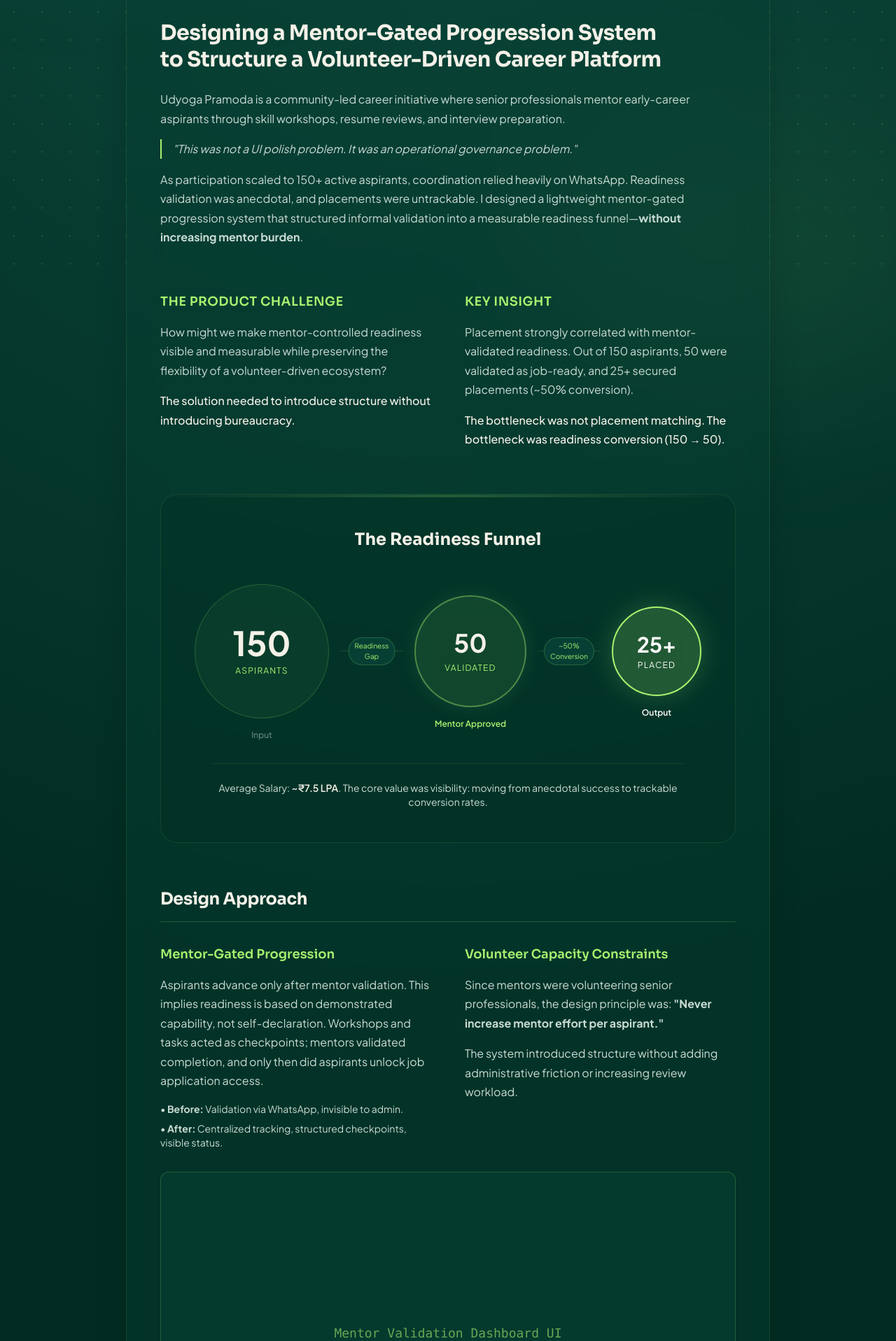
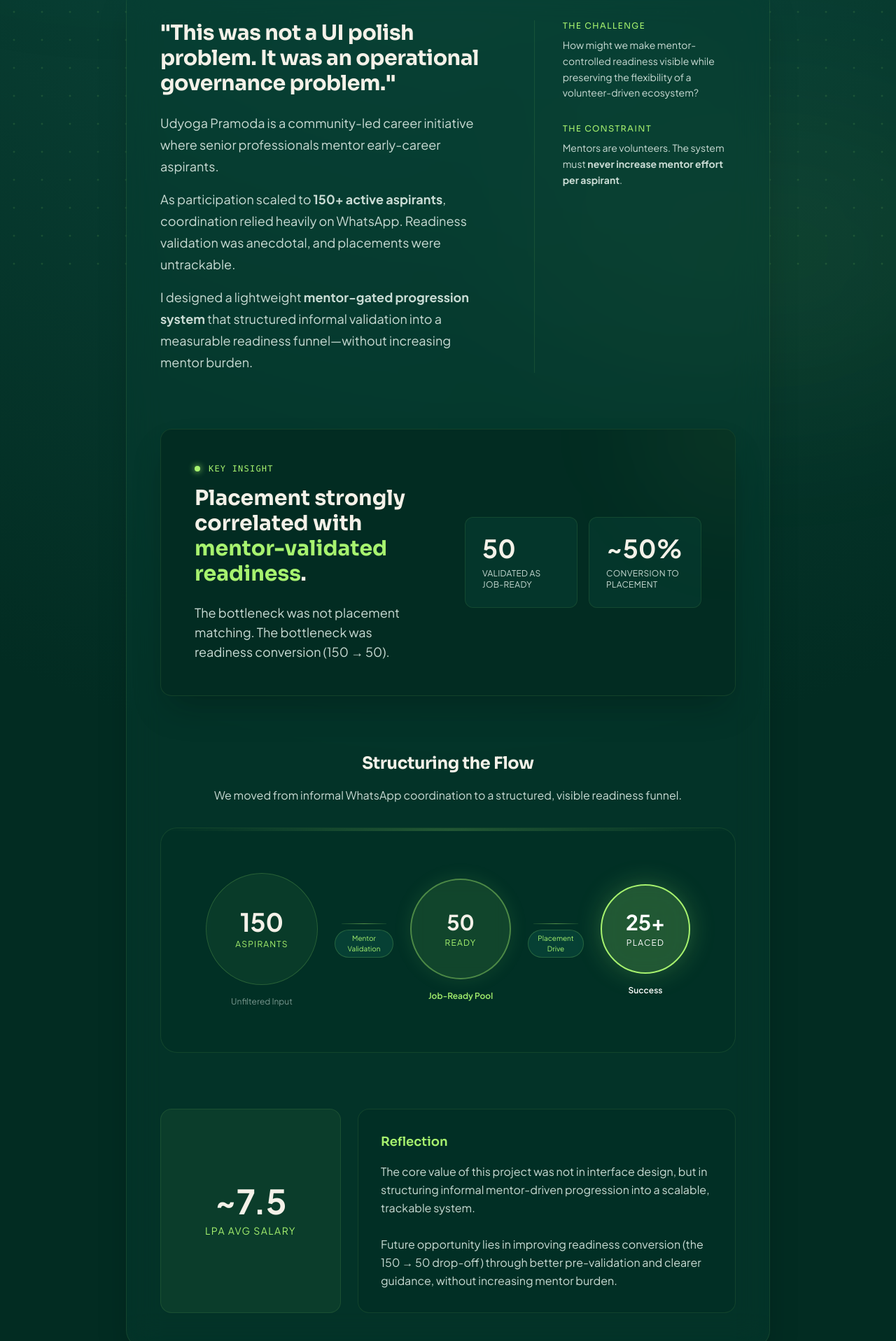
Before and after one commit to nirmith99/supragnya-portfolio, a Next.js app: page /udyoga-pramoda in a window 1280 px wide. Shown: the part 403-2320 px from the top of the page at 70% size. Built offline with nearby package versions, Linux system fonts and the light colour scheme.

Commit message:
feat: High-fidelity refactor of Udyoga Pramoda page

```diff
--- a/app/udyoga-pramoda/page.tsx
+++ b/app/udyoga-pramoda/page.tsx
@@ -9,141 +9,145 @@
             timeline="Volunteer Initiative"
             tags={["EdTech", "Service Design", "Operational Governance"]}
         >
-            <div className="space-y-16">
-                {/* Intro */}
-                <section className="space-y-6">
-                    <h2 className="text-3xl font-bold text-[#F4F1E8] leading-tight">
-                        Designing a Mentor-Gated Progression System to Structure a Volunteer-Driven Career Platform
+            <div className="space-y-20">
+                {/* 1. Context & The "Why" - Editorial Layout */}
+                <section className="grid grid-cols-1 md:grid-cols-12 gap-10">
+                    <div className="md:col-span-7 space-y-6">
+                        <h2 className="text-2xl md:text-3xl font-bold text-[#F4F1E8] leading-tight">
+                            &quot;This was not a UI polish problem. It was an operational governance problem.&quot;
                         </h2>
-                    <div className="text-[#cadcd5] leading-relaxed space-y-4">
+                        <div className="text-[#cadcd5] text-lg leading-relaxed space-y-4">
                             <p>
-                            Udyoga Pramoda is a community-led career initiative where senior professionals mentor early-career aspirants through skill workshops, resume reviews, and interview preparation.
-                        </p>
-                        <p className="border-l-2 border-[#a7f36f] pl-4 italic">
-                            &quot;This was not a UI polish problem. It was an operational governance problem.&quot;
+                                Udyoga Pramoda is a community-led career initiative where senior professionals mentor early-career aspirants.
                             </p>
                             <p>
-                            As participation scaled to 150+ active aspirants, coordination relied heavily on WhatsApp. Readiness validation was anecdotal, and placements were untrackable.
-                            I designed a lightweight mentor-gated progression system that structured informal validation into a measurable readiness funnel—<strong>without increasing mentor burden</strong>.
+                                As participation scaled to <strong>150+ active aspirants</strong>, coordination relied heavily on WhatsApp. Readiness validation was anecdotal, and placements were untrackable.
                             </p>
+                            <p>
+                                I designed a lightweight <strong>mentor-gated progression system</strong> that structured informal validation into a measurable readiness funnel—without increasing mentor burden.
+                            </p>
+                        </div>
+                    </div>
+                    <div className="md:col-span-1 hidden md:block border-r border-[#a7f36f]/10"></div>
+                    <div className="md:col-span-4 space-y-8">
+                        <div>
+                            <h3 className="text-[#a7f36f] text-xs uppercase tracking-widest mb-2">The Challenge</h3>
+                            <p className="text-[#cadcd5] text-sm leading-relaxed">
+                                How might we make mentor-controlled readiness visible while preserving the flexibility of a volunteer-driven ecosystem?
+                            </p>
+                        </div>
+                        <div>
+                            <h3 className="text-[#a7f36f] text-xs uppercase tracking-widest mb-2">The Constraint</h3>
+                            <p className="text-[#cadcd5] text-sm leading-relaxed">
+                                Mentors are volunteers. The system must <strong>never increase mentor effort per aspirant</strong>.
+                            </p>
+                        </div>
                     </div>
                 </section>
 
-                {/* Challenge & Insight */}
-                <section className="grid md:grid-cols-2 gap-12">
-                    <div className="space-y-4">
-                        <h3 className="text-[#a7f36f] font-semibold text-lg uppercase tracking-wide">The Product Challenge</h3>
-                        <p className="text-[#cadcd5]">
-                            How might we make mentor-controlled readiness visible and measurable while preserving the flexibility of a volunteer-driven ecosystem?
-                        </p>
-                        <p className="text-[#F4F1E8] font-medium">
-                            The solution needed to introduce structure without introducing bureaucracy.
-                        </p>
+                {/* 2. The Key Insight - Dark "Feature" Box */}
+                <section className="bg-[#022c22] rounded-2xl p-8 md:p-12 border border-[#a7f36f]/10 shadow-2xl relative overflow-hidden group">
+                    <div className="absolute top-0 right-0 w-64 h-64 bg-[#a7f36f]/5 rounded-full blur-[80px] -translate-y-1/2 translate-x-1/2"></div>
+
+                    <div className="relative z-10 grid md:grid-cols-2 gap-12 items-center">
+                        <div>
+                            <div className="flex items-center gap-3 mb-4">
+                                <div className="w-2 h-2 rounded-full bg-[#a7f36f] shadow-[0_0_10px_#a7f36f]"></div>
+                                <span className="text-[#a7f36f] text-xs uppercase tracking-widest font-mono">Key Insight</span>
                             </div>
-                    <div className="space-y-4">
-                        <h3 className="text-[#a7f36f] font-semibold text-lg uppercase tracking-wide">Key Insight</h3>
-                        <p className="text-[#cadcd5]">
-                            Placement strongly correlated with mentor-validated readiness.
-                            Out of 150 aspirants, 50 were validated as job-ready, and 25+ secured placements (~50% conversion).
-                        </p>
-                        <p className="text-[#F4F1E8] font-medium">
+                            <h3 className="text-2xl md:text-3xl font-bold text-[#F4F1E8] mb-6 leading-tight">
+                                Placement strongly correlated with <span className="text-[#a7f36f]">mentor-validated readiness</span>.
+                            </h3>
+                            <p className="text-[#cadcd5] text-lg">
                                 The bottleneck was not placement matching. The bottleneck was readiness conversion (150 → 50).
                             </p>
                         </div>
+                        <div className="grid grid-cols-2 gap-4">
+                            <div className="bg-[#064034]/50 p-6 rounded-xl border border-[#a7f36f]/10">
+                                <div className="text-4xl font-bold text-[#F4F1E8] mb-2">50</div>
+                                <div className="text-[#cadcd5] text-xs uppercase tracking-wide">Validated as<br />Job-Ready</div>
+                            </div>
+                            <div className="bg-[#064034]/50 p-6 rounded-xl border border-[#a7f36f]/10">
+                                <div className="text-4xl font-bold text-[#F4F1E8] mb-2">~50%</div>
+                                <div className="text-[#cadcd5] text-xs uppercase tracking-wide">Conversion to<br />Placement</div>
+                            </div>
+                        </div>
+                    </div>
                 </section>
 
-                {/* Funnel Visualization */}
-                {/* Funnel Visualization */}
-                <section className="bg-[#022c22]/30 p-8 md:p-12 rounded-3xl border border-[#a7f36f]/10 text-center relative overflow-hidden">
-                    <div className="absolute top-0 left-0 w-full h-1 bg-gradient-to-r from-transparent via-[#a7f36f]/20 to-transparent"></div>
-                    <h3 className="text-xl md:text-2xl font-bold text-[#F4F1E8] mb-12">The Readiness Funnel</h3>
-
-                    <div className="flex flex-col md:flex-row items-center justify-center gap-4 relative z-10">
-                        {/* Stage 1 */}
-                        <div className="relative group">
-                            <div className="w-48 h-48 rounded-full border border-[#a7f36f]/20 bg-[#a7f36f]/5 flex flex-col items-center justify-center backdrop-blur-sm group-hover:border-[#a7f36f]/40 transition-colors duration-300">
-                                <span className="text-5xl font-bold text-[#F4F1E8]">150</span>
-                                <span className="text-[#a7f36f] text-xs uppercase tracking-widest mt-2">Aspirants</span>
-                            </div>
-                            <div className="absolute -bottom-8 left-1/2 -translate-x-1/2 text-[#cadcd5]/60 text-xs whitespace-nowrap">Input</div>
+                {/* 3. The Solution: Funnel Visualization */}
+                <section className="space-y-8">
+                    <div className="text-center max-w-2xl mx-auto">
+                        <h2 className="text-2xl font-bold text-[#F4F1E8] mb-4">Structuring the Flow</h2>
+                        <p className="text-[#cadcd5]">
+                            We moved from informal WhatsApp coordination to a structured, visible readiness funnel.
+                        </p>
                     </div>
 
-                        {/* Connector 1 */}
-                        <div className="h-12 w-[1px] md:h-[1px] md:w-24 bg-gradient-to-b md:bg-gradient-to-r from-[#a7f36f]/10 via-[#a7f36f]/50 to-[#a7f36f]/10 relative">
-                            <div className="absolute top-1/2 left-1/2 -translate-x-1/2 -translate-y-1/2 bg-[#064034] text-[#a7f36f] text-[10px] px-2 py-1 rounded-full border border-[#a7f36f]/20">
-                                Readiness Gap
+                    <div className="bg-[#022c22]/30 p-8 md:p-16 rounded-3xl border border-[#a7f36f]/10 text-center relative overflow-hidden">
+                        <div className="absolute top-0 left-0 w-full h-1 bg-gradient-to-r from-transparent via-[#a7f36f]/20 to-transparent"></div>
+
+                        <div className="flex flex-col md:flex-row items-center justify-center gap-6 relative z-10">
+                            {/* Input */}
+                            <div className="flex flex-col items-center gap-4">
+                                <div className="w-40 h-40 rounded-full border border-[#a7f36f]/20 bg-[#a7f36f]/5 flex flex-col items-center justify-center backdrop-blur-sm">
+                                    <span className="text-4xl font-bold text-[#F4F1E8]">150</span>
+                                    <span className="text-[#a7f36f] text-xs uppercase tracking-widest mt-1">Aspirants</span>
+                                </div>
+                                <span className="text-[#cadcd5]/60 text-xs">Unfiltered Input</span>
+                            </div>
+
+                            {/* Filter Logic */}
+                            <div className="hidden md:flex flex-col items-center gap-2">
+                                <div className="h-[1px] w-16 bg-gradient-to-r from-[#a7f36f]/10 via-[#a7f36f]/50 to-[#a7f36f]/10"></div>
+                                <div className="bg-[#064034] text-[#a7f36f] text-[10px] px-3 py-1 rounded-full border border-[#a7f36f]/20">
+                                    Mentor Validation
                                 </div>
                             </div>
 
-                        {/* Stage 2 */}
-                        <div className="relative group">
-                            <div className="w-40 h-40 rounded-full border-2 border-[#a7f36f]/40 bg-[#a7f36f]/10 flex flex-col items-center justify-center backdrop-blur-md shadow-[0_0_30px_-5px_rgba(167,243,111,0.15)]">
-                                <span className="text-4xl font-bold text-[#F4F1E8]">50</span>
-                                <span className="text-[#a7f36f] text-xs uppercase tracking-widest mt-2">Validated</span>
+                            {/* Validated */}
+                            <div className="flex flex-col items-center gap-4">
+                                <div className="w-36 h-36 rounded-full border-2 border-[#a7f36f]/40 bg-[#a7f36f]/10 flex flex-col items-center justify-center backdrop-blur-md shadow-[0_0_30px_-5px_rgba(167,243,111,0.15)]">
+                                    <span className="text-3xl font-bold text-[#F4F1E8]">50</span>
+                                    <span className="text-[#a7f36f] text-xs uppercase tracking-widest mt-1">Ready</span>
                                 </div>
-                            <div className="absolute -bottom-8 left-1/2 -translate-x-1/2 text-[#a7f36f] text-xs font-semibold whitespace-nowrap">Mentor Approved</div>
+                                <span className="text-[#a7f36f] text-xs font-semibold">Job-Ready Pool</span>
                             </div>
 
-                        {/* Connector 2 */}
-                        <div className="h-12 w-[1px] md:h-[1px] md:w-24 bg-gradient-to-b md:bg-gradient-to-r from-[#a7f36f]/10 via-[#a7f36f]/50 to-[#a7f36f]/10 relative">
-                            <div className="absolute top-1/2 left-1/2 -translate-x-1/2 -translate-y-1/2 bg-[#064034] text-[#a7f36f] text-[10px] px-2 py-1 rounded-full border border-[#a7f36f]/20">
-                                ~50% Conversion
+                            {/* Filter Logic */}
+                            <div className="hidden md:flex flex-col items-center gap-2">
+                                <div className="h-[1px] w-16 bg-gradient-to-r from-[#a7f36f]/10 via-[#a7f36f]/50 to-[#a7f36f]/10"></div>
+                                <div className="bg-[#064034] text-[#a7f36f] text-[10px] px-3 py-1 rounded-full border border-[#a7f36f]/20">
+                                    Placement Drive
                                 </div>
                             </div>
 
-                        {/* Stage 3 */}
-                        <div className="relative group">
+                            {/* Output */}
+                            <div className="flex flex-col items-center gap-4">
                                 <div className="w-32 h-32 rounded-full border-2 border-[#a7f36f] bg-[#a7f36f]/20 flex flex-col items-center justify-center backdrop-blur-xl shadow-[0_0_40px_-5px_rgba(167,243,111,0.3)]">
                                     <span className="text-3xl font-bold text-[#fff]">25+</span>
                                     <span className="text-[#fff] text-xs uppercase tracking-widest mt-1">Placed</span>
                                 </div>
-                            <div className="absolute -bottom-8 left-1/2 -translate-x-1/2 text-[#fff] text-xs font-semibold whitespace-nowrap">Output</div>
+                                <span className="text-[#fff] text-xs font-semibold">Success</span>
                             </div>
                         </div>
-
-                    <p className="text-[#cadcd5] mt-16 text-sm max-w-2xl mx-auto border-t border-[#a7f36f]/10 pt-6">
-                        Average Salary: <span className="text-[#F4F1E8] font-semibold">~₹7.5 LPA</span>.
-                        The core value was visibility: moving from anecdotal success to trackable conversion rates.
-                    </p>
-                </section>
-
-                {/* Design Approach & Solution */}
-                <section className="space-y-8">
-                    <h2 className="text-2xl font-bold text-[#F4F1E8] border-b border-[#a7f36f]/20 pb-4">Design Approach</h2>
-                    <div className="grid md:grid-cols-2 gap-12">
-                        <div>
-                            <h3 className="text-[#a7f36f] font-semibold text-lg mb-4">Mentor-Gated Progression</h3>
-                            <p className="text-[#cadcd5] mb-4">
-                                Aspirants advance only after mentor validation. This implies readiness is based on demonstrated capability, not self-declaration.
-                                Workshops and tasks acted as checkpoints; mentors validated completion, and only then did aspirants unlock job application access.
-                            </p>
-                            <ul className="space-y-2 text-[#cadcd5] text-sm">
-                                <li>• <strong>Before:</strong> Validation via WhatsApp, invisible to admin.</li>
-                                <li>• <strong>After:</strong> Centralized tracking, structured checkpoints, visible status.</li>
-                            </ul>
-                        </div>
-                        <div>
-                            <h3 className="text-[#a7f36f] font-semibold text-lg mb-4">Volunteer Capacity Constraints</h3>
-                            <p className="text-[#cadcd5] mb-4">
-                                Since mentors were volunteering senior professionals, the design principle was: <strong>&quot;Never increase mentor effort per aspirant.&quot;</strong>
-                            </p>
-                            <p className="text-[#cadcd5]">
-                                The system introduced structure without adding administrative friction or increasing review workload.
-                            </p>
-                        </div>
-                    </div>
-                    <div className="mt-8">
-                        <GlassImagePlaceholder label="Mentor Validation Dashboard UI" />
                     </div>
                 </section>
 
-                {/* Reflection */}
-                <section className="bg-[#a7f36f]/5 p-8 rounded-2xl border border-[#a7f36f]/10">
-                    <h2 className="text-xl font-bold text-[#F4F1E8] mb-4">Reflection</h2>
+                {/* 4. Outcomes & Reflection Grid */}
+                <section className="grid md:grid-cols-3 gap-6">
+                    <div className="md:col-span-1 bg-[#a7f36f]/5 p-8 rounded-2xl border border-[#a7f36f]/10 flex flex-col justify-center text-center">
+                        <div className="text-5xl font-bold text-[#F4F1E8] mb-2">~7.5</div>
+                        <div className="text-[#a7f36f] text-sm uppercase tracking-widest">LPA Avg Salary</div>
+                    </div>
+                    <div className="md:col-span-2 bg-[#022c22]/40 p-8 rounded-2xl border border-[#a7f36f]/10">
+                        <h3 className="text-[#a7f36f] font-semibold text-lg mb-4">Reflection</h3>
                         <p className="text-[#cadcd5] leading-relaxed">
                             The core value of this project was not in interface design, but in structuring informal mentor-driven progression into a scalable, trackable system.
+                            <br /><br />
                             Future opportunity lies in improving readiness conversion (the 150 → 50 drop-off) through better pre-validation and clearer guidance, without increasing mentor burden.
                         </p>
+                    </div>
                 </section>
             </div>
         </CaseStudyTemplate>
```
Lines whose indentation alone changed are shown as unchanged.
